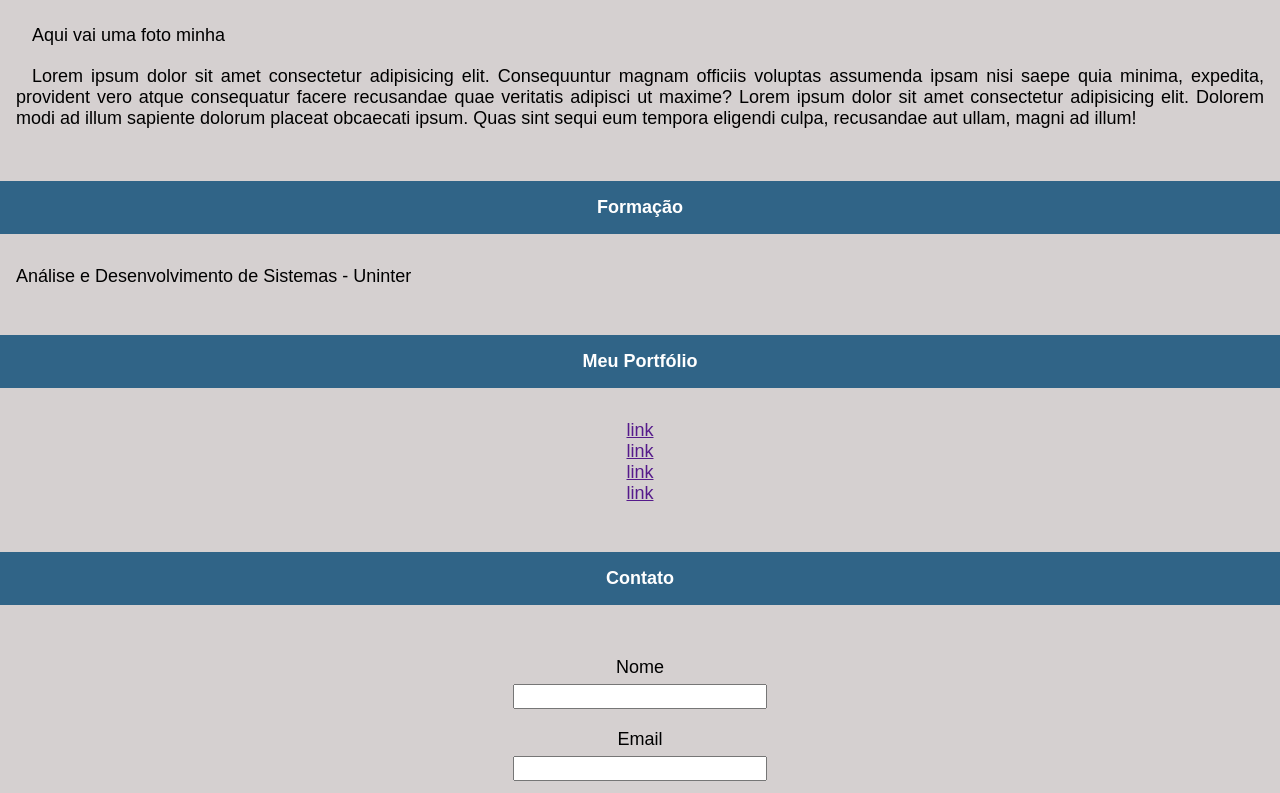
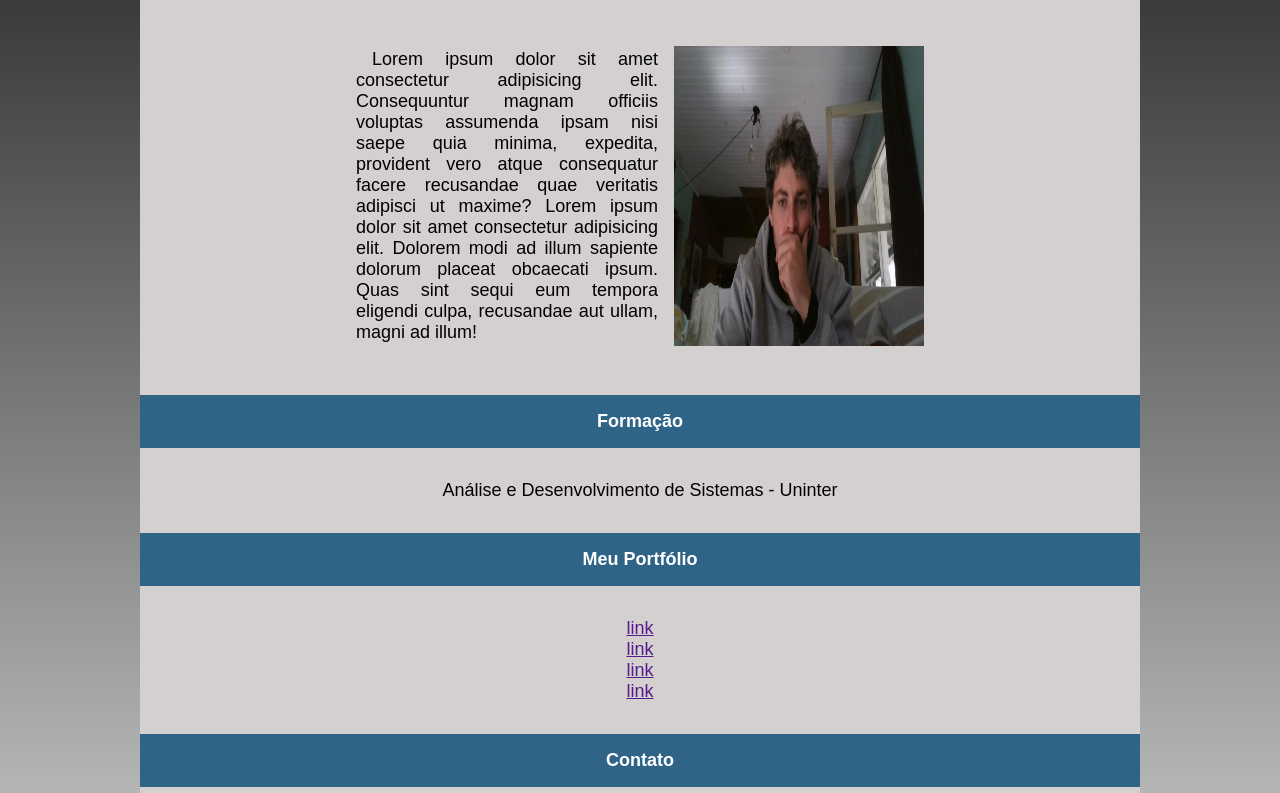
Before and after one commit to cesargehres/site-sobre-mim, a plain HTML site: page index.html in a window 1280 px wide. Shown: the part 127-920 px from the top of the page. Drawn offline with Linux system fonts and the light colour scheme.

Commit message:
Adicionei fotos de teste

```diff
--- a/index.html
+++ b/index.html
@@ -44,10 +44,11 @@
         <section class="sobre_mim">
             <h2 id="sobre_mim"> Sobre Mim</h2>
 
-            <p>Aqui vai uma foto minha</p>
+            <div>
+                <img src="images/foto_teste.jpg" alt="">
 
-            <p>Lorem ipsum dolor sit amet consectetur adipisicing elit. Consequuntur magnam officiis voluptas assumenda ipsam nisi saepe quia minima, expedita, provident vero atque consequatur facere recusandae quae veritatis adipisci ut maxime? Lorem ipsum dolor sit amet consectetur adipisicing elit. Dolorem modi ad illum sapiente dolorum placeat obcaecati ipsum. Quas sint sequi eum tempora eligendi culpa, recusandae aut ullam, magni ad illum!</p>
-
+                <p>Lorem ipsum dolor sit amet consectetur adipisicing elit. Consequuntur magnam officiis voluptas assumenda ipsam nisi saepe quia minima, expedita, provident vero atque consequatur facere recusandae quae veritatis adipisci ut maxime? Lorem ipsum dolor sit amet consectetur adipisicing elit. Dolorem modi ad illum sapiente dolorum placeat obcaecati ipsum. Quas sint sequi eum tempora eligendi culpa, recusandae aut ullam, magni ad illum!</p>
+            </div>
         </section>
 
         <!-- Seção Formação Acadêmica -->
@@ -109,7 +110,7 @@
 
                         <p>
                             <label for="mensagem_id">Mensagem</label>
-                            <textarea name="mensagem" id="mensagem_id" cols="32" rows="8" aria-required="true"></textarea>
+                            <textarea name="mensagem" id="mensagem_id" cols="30" rows="8" aria-required="true"></textarea>
                         </p>
 
                         <button>Enviar</button>
--- a/style.css
+++ b/style.css
@@ -20,8 +20,7 @@
 }
 
 body {
-    width: 100vw;
-    background-color: white;
+    background-image: linear-gradient(to bottom, #252728, var(--texto-menu));
 }
 
 
@@ -110,6 +109,13 @@ section {
     padding: 16px 0;
 }
 
+img {
+    display: block;
+    width: 300px;
+
+    margin: auto;
+}
+
 h2 {
     margin: 32px 0;
     padding: 16px 0;
@@ -127,8 +133,8 @@ p {
 }
 
 ul {
+    text-align: center;
     list-style: none;
-    margin: 16px;
 
 }
 
@@ -159,12 +165,36 @@ form > fieldset > p > input {
     width: 250px;
 }
 
-form > fieldset > button {
-    display: inline;
-}
 
 /* Rodapé */
 footer {
     height: 30px;
     background-color: var(--menu-cor);
 }
+
+
+@media (min-width: 600px) {
+    main {
+        width: 80vw;
+        max-width: 1000px;
+
+        margin: auto;
+    }
+
+    main > section:first-of-type > div {
+        display: flex;
+        max-width: 600px;
+
+        margin: auto;
+
+        flex-direction: row-reverse;
+        justify-content: flex-start;
+    }
+
+    img {
+        width: 250px;
+        height: 300px;
+
+        margin-right: 16px;
+    }
+}
```
Also changed, not shown: images/foto_teste.jpg (added).
